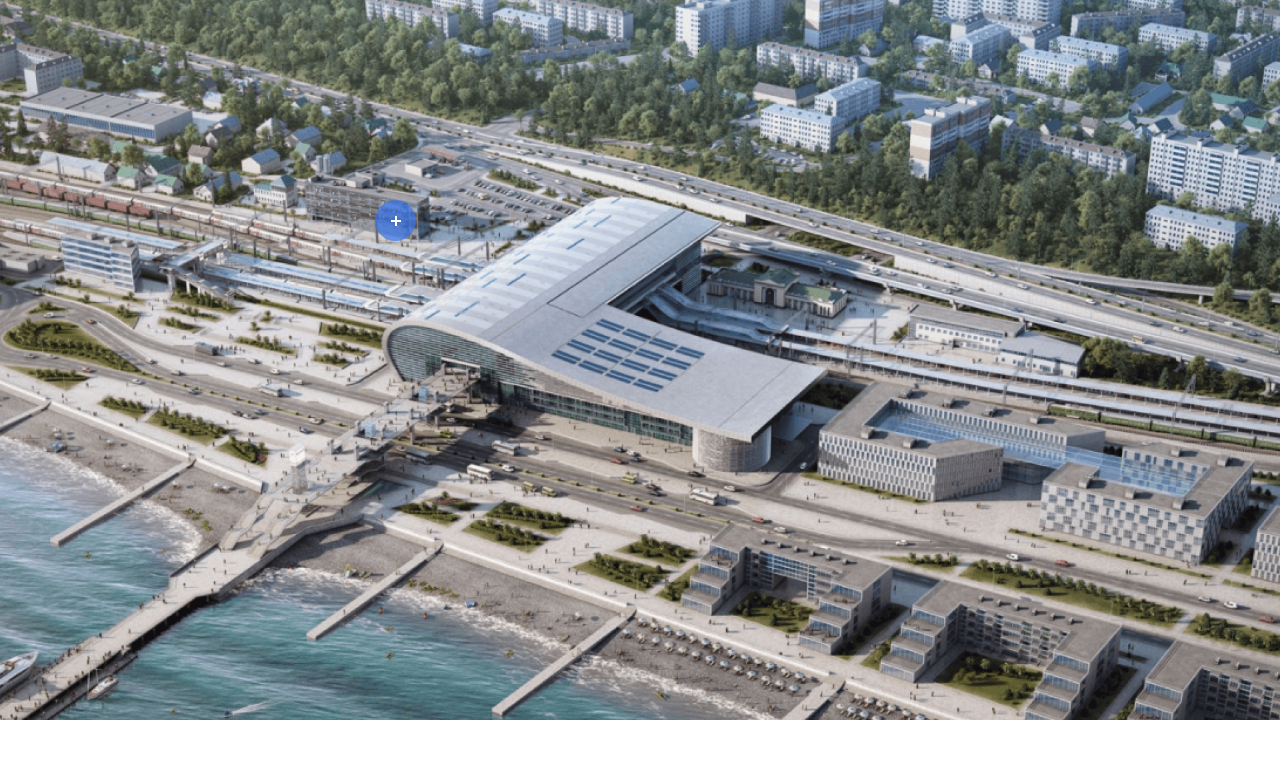
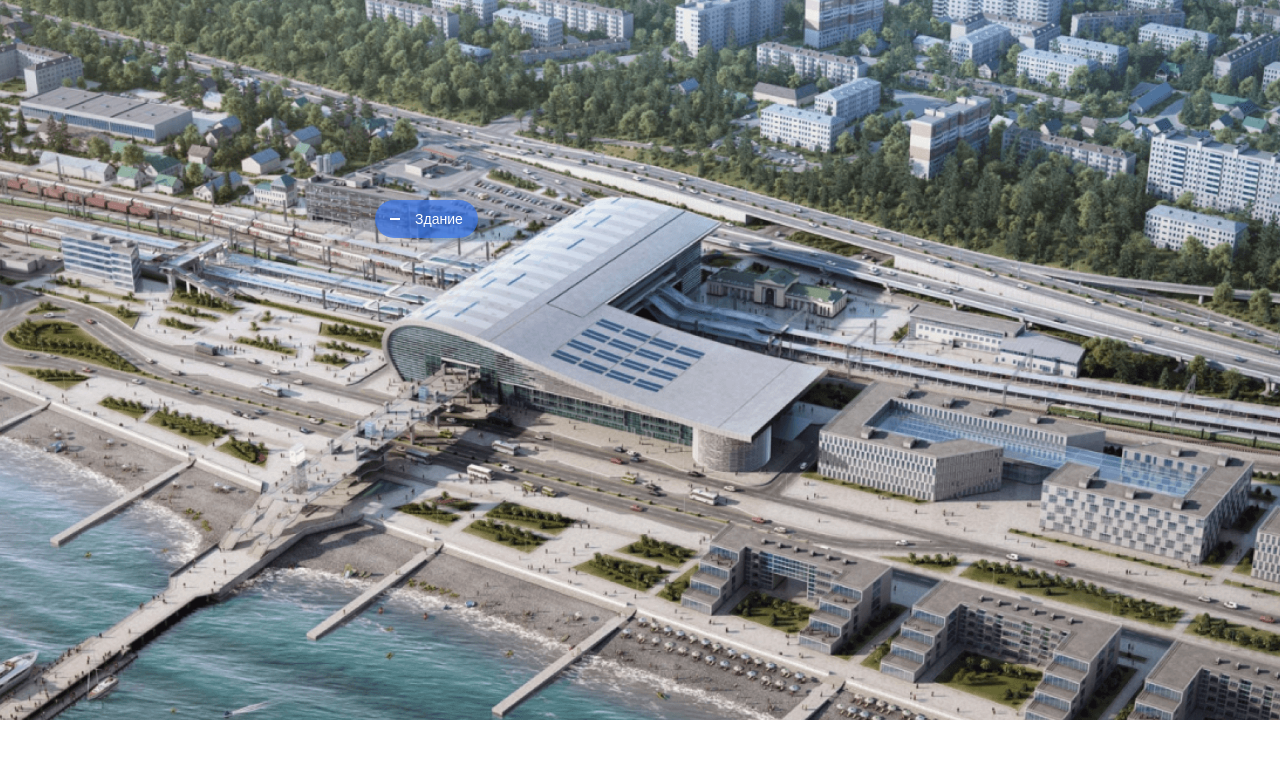
Before and after one commit to irinaais/onlyTest, a website: page public/index.html in a window 1280 px wide. Both pictures are taken after a click on the button 395 px from the left and 220 px from the top of the page. Drawn offline with Linux system fonts and the light colour scheme.

Commit message:
feat: add open and close button

```diff
--- a/public/index.html
+++ b/public/index.html
@@ -16,6 +16,14 @@
 		<img class="img" src="../src/images/carnaby-82KWr7KHwDg-unsplash%201%202.png" alt="карта">
     <button class="button button_type_open button_color_blue button_variant_small-building"></button>
 	</main>
+
+	<template id="template">
+				<div class="button-opened">
+					<img src="../src/images/minus.svg" alt="закрыть описание"/>
+					<span class="button-opened__description"></span>
+				</div>
+	</template>
+
 	<script src="../src/index.js"></script>
 </body>
 </html>
--- a/src/blocks/button/button.css
+++ b/src/blocks/button/button.css
@@ -1,10 +1,65 @@
 .button {
   width: 41px;
   height: 41px;
-  border-radius: 50%;
+  border-radius: 40px;
   background-size: 10px;
   background-repeat: no-repeat;
   background-position: center;
   border: none;
   padding: 0;
 }
+
+.button-opened {
+  padding: 11px 15px;
+  border: none;
+  border-radius: 40px;
+  height: 38px;
+  width: fit-content;
+  box-sizing: border-box;
+  display: flex;
+  justify-content: center;
+  align-items: center;
+}
+
+.button-opened_color_blue {
+  background-color: rgb(56 119 238 / .7);
+}
+
+.button-opened_variant_small-building {
+  position: absolute;
+  top: 200px;
+  bottom: 0;
+  left: 375px;
+  right: 0;
+}
+
+@media screen and (min-width: 1440px) {
+  .button-opened_variant_small-building {
+    top: 232px;
+    left: 443px;
+  }
+}
+
+@media screen and (min-width: 1536px) {
+  .button-opened_variant_small-building {
+    top: 251px;
+    left: 466px;
+  }
+}
+
+@media screen and (min-width: 1785px) {
+  .button-opened_variant_small-building {
+    top: 270px;
+    left: 466px;
+  }
+}
+
+.button-opened__description {
+  font-family: Arial, sans-serif;
+  font-weight: 400;
+  font-size: 14px;
+  line-height: 16px;
+  color: white;
+
+  margin-left: 15px;
+}
--- a/src/index.js
+++ b/src/index.js
@@ -1,2 +1,27 @@
-const a = 1;
-console.log(a);
+const template = document.querySelector('#template');
+
+window.addEventListener('click', (evt) => {
+  let target = evt.target;
+
+  const smallBuilding = target.classList.contains('button_variant_small-building');
+  const smallBuildingOpened = target.classList.contains('button-opened_variant_small-building');
+
+  if (smallBuilding) {
+    console.log('smallBuilding');
+    const templateItem = template.content.cloneNode(true);
+    const div = templateItem.querySelector('div');
+    div.classList.add('button-opened_color_blue','button-opened_variant_small-building');
+    const span = templateItem.querySelector('span');
+    span.textContent = 'Здание';
+
+    target.replaceWith(templateItem);
+  }
+
+  if (smallBuildingOpened) {
+    console.log('smallBuildingOpened');
+    const button = document.createElement('button');
+    button.classList.add('button', 'button_type_open', 'button_color_blue', 'button_variant_small-building');
+    target.replaceWith(button);
+  }
+
+})
```
